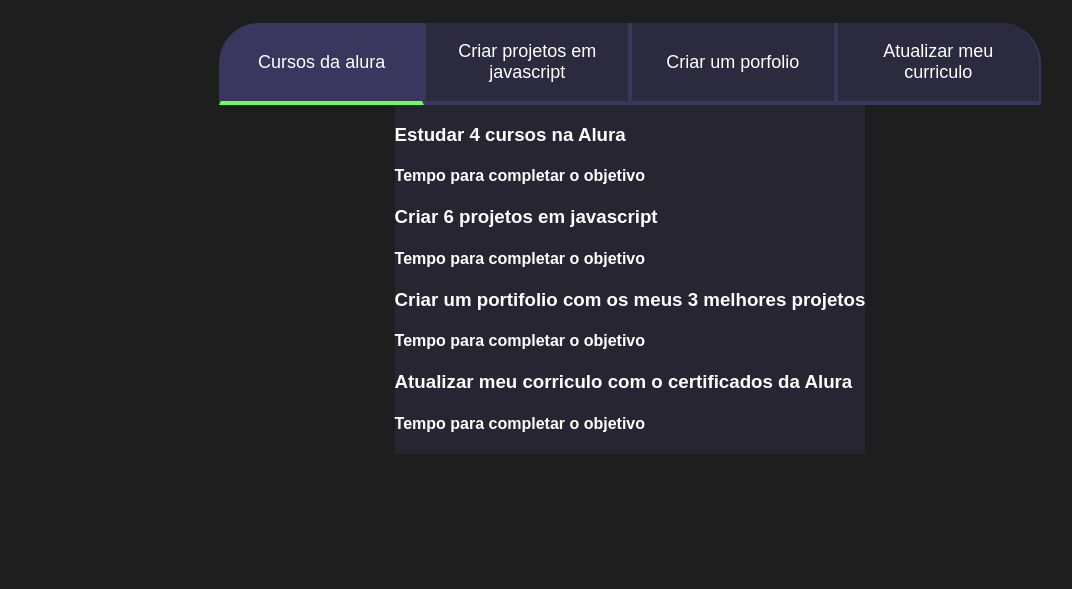
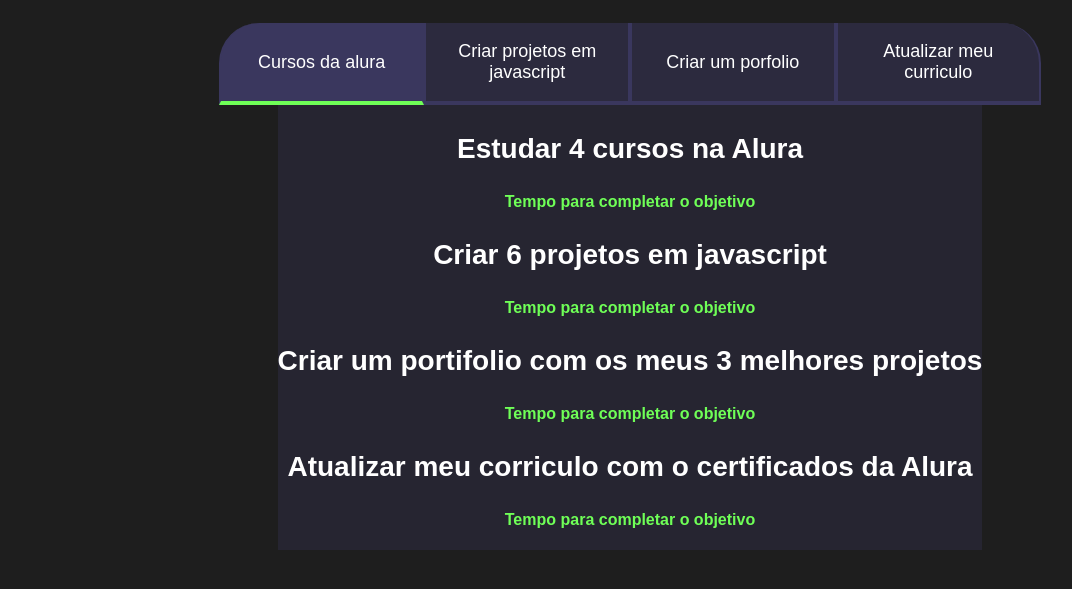
Before and after one commit to elisiamariadejesusdasilva/projeto-ano-2024, a plain HTML site: page projeto-de-vida2-main/projeto de vida/index.html in a window 1280 px wide. Shown: the part 75-664 px from the top of the page, without its empty margins (10-1082 px from the left). Drawn offline with Linux system fonts and the light colour scheme.

Commit message:
Add files via upload

```diff
--- a/projeto-de-vida2-main/projeto de vida/style.css
+++ b/projeto-de-vida2-main/projeto de vida/style.css
@@ -67,6 +67,22 @@
 .abas-textos{
     background-color: var(--texto-fundo);
 }
+.aba-conteudo-ativo{
+    display: block;
+}
+
+.ba-conteudo{
+    display: none;
+}
+
+.aba-conteudo-titulo-principal{
+    font-size: 28px;
+    text-align: center;
+}
+.aba-conteudo-titulo-secundario{
+    text-align: center;
+    color: var(--verde);
+}
 
 @media screen and (min-width: 768px) {
     .botoes{
```
